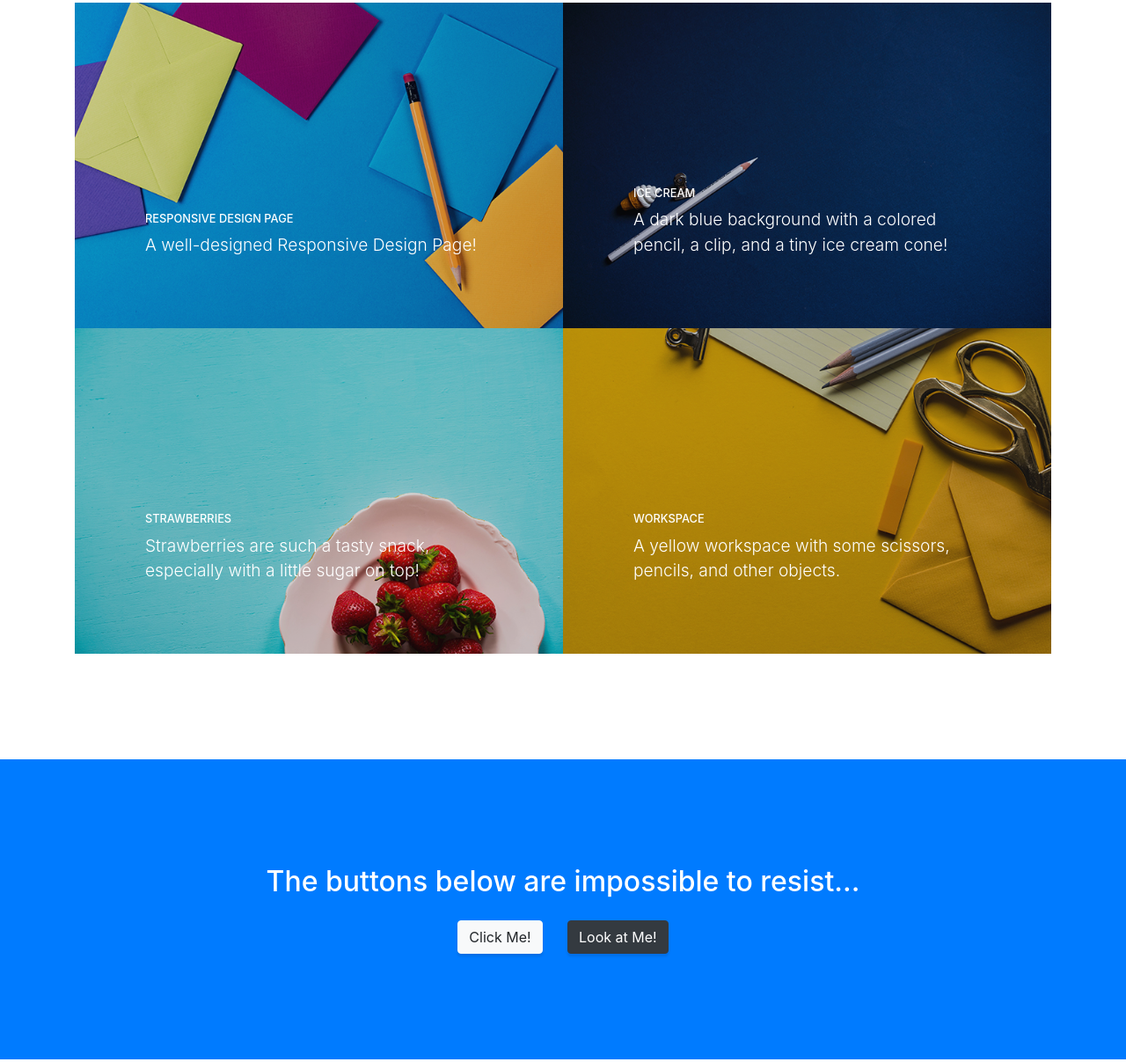
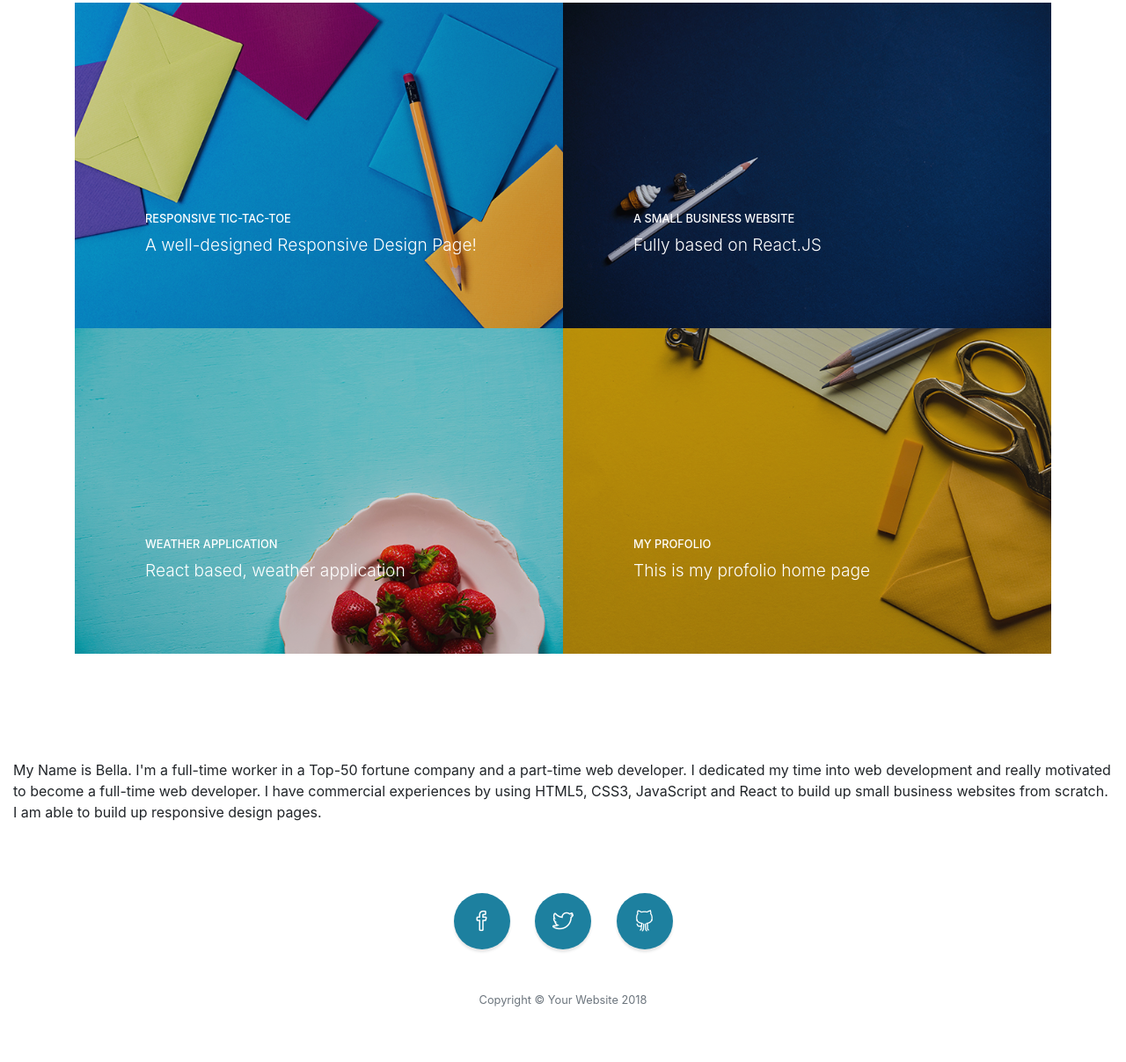
Before and after one commit to xhf394/xhf394.github.io, a website with bundled scripts: page index.html in a window 1280 px wide. Shown: the part 1042-2249 px from the top of the page at 88% size. Built offline with nearby package versions, Linux system fonts and the light colour scheme; grey boxes are pictures that could not be loaded.

Commit message:
update about not finished

```diff
--- a/index.html
+++ b/index.html
@@ -8,7 +8,7 @@
     <meta name="description" content="">
     <meta name="author" content="">
 
-    <title>Holly's Profolio</title>
+    <title>Bella's Profolio</title>
 
     <!-- Bootstrap Core CSS -->
     <link href="vendor/bootstrap/css/bootstrap.min.css" rel="stylesheet">
@@ -55,11 +55,11 @@
     <!-- Header -->
     <header class="masthead d-flex">
       <div class="container text-center my-auto">
-        <h1 class="mb-1">Xiaozhou Huangfu</h1>
+        <h1 class="mb-1">Bella Huangfu</h1>
         <h3 class="mb-5">
           <em>Personal Portfolio</em>
         </h3>
-        <a class="btn btn-primary btn-xl js-scroll-trigger" href="#">Find Out More</a>
+        <a class="btn btn-primary btn-xl js-scroll-trigger" href="#about">Find Out More</a>
       </div>
       <div class="overlay"></div>
     </header>
@@ -76,7 +76,7 @@
             <a class="portfolio-item" href="#">
               <span class="caption">
                 <span class="caption-content">
-                  <h2>Responsive Design Page</h2>
+                  <h2>Responsive Tic-Tac-Toe</h2>
                   <p class="mb-0">A well-designed Responsive Design Page!</p>
                 </span>
               </span>
@@ -87,8 +87,8 @@
             <a class="portfolio-item" href="https://xhf394.github.io/Responsive-Design-Page">
               <span class="caption">
                 <span class="caption-content">
-                  <h2>Ice Cream</h2>
-                  <p class="mb-0">A dark blue background with a colored pencil, a clip, and a tiny ice cream cone!</p>
+                  <h2>A Small Business Website</h2>
+                  <p class="mb-0">Fully based on React.JS</p>
                 </span>
               </span>
               <img class="img-fluid" src="img/portfolio-2.jpg" alt="">
@@ -98,8 +98,8 @@
             <a class="portfolio-item" href="#">
               <span class="caption">
                 <span class="caption-content">
-                  <h2>Strawberries</h2>
-                  <p class="mb-0">Strawberries are such a tasty snack, especially with a little sugar on top!</p>
+                  <h2>Weather Application</h2>
+                  <p class="mb-0">React based, weather application</p>
                 </span>
               </span>
               <img class="img-fluid" src="img/portfolio-3.jpg" alt="">
@@ -109,8 +109,8 @@
             <a class="portfolio-item" href="#">
               <span class="caption">
                 <span class="caption-content">
-                  <h2>Workspace</h2>
-                  <p class="mb-0">A yellow workspace with some scissors, pencils, and other objects.</p>
+                  <h2>My Profolio</h2>
+                  <p class="mb-0">This is my profolio home page</p>
                 </span>
               </span>
               <img class="img-fluid" src="img/portfolio-4.jpg" alt="">
@@ -120,23 +120,13 @@
       </div>
     </section>
 
-    <!-- Call to Action -->
-    <section class="content-section bg-primary text-white">
-      <div class="container text-center">
-        <h2 class="mb-4">The buttons below are impossible to resist...</h2>
-        <a href="#" class="btn btn-xl btn-light mr-4">Click Me!</a>
-        <a href="#" class="btn btn-xl btn-dark">Look at Me!</a>
-      </div>
-    </section>
+   <!-- About Me -->
+   <div class="col-lg-12 container" id="about">
 
-    <!-- Map -->
-    <section id="contact" class="map">
-      <iframe width="100%" height="100%" frameborder="0" scrolling="no" marginheight="0" marginwidth="0" src="https://maps.google.com/maps?f=q&amp;source=s_q&amp;hl=en&amp;geocode=&amp;q=Twitter,+Inc.,+Market+Street,+San+Francisco,+CA&amp;aq=0&amp;oq=twitter&amp;sll=28.659344,-81.187888&amp;sspn=0.128789,0.264187&amp;ie=UTF8&amp;hq=Twitter,+Inc.,+Market+Street,+San+Francisco,+CA&amp;t=m&amp;z=15&amp;iwloc=A&amp;output=embed"></iframe>
-      <br/>
-      <small>
-        <a href="https://maps.google.com/maps?f=q&amp;source=embed&amp;hl=en&amp;geocode=&amp;q=Twitter,+Inc.,+Market+Street,+San+Francisco,+CA&amp;aq=0&amp;oq=twitter&amp;sll=28.659344,-81.187888&amp;sspn=0.128789,0.264187&amp;ie=UTF8&amp;hq=Twitter,+Inc.,+Market+Street,+San+Francisco,+CA&amp;t=m&amp;z=15&amp;iwloc=A"></a>
-      </small>
-    </section>
+   	My Name is Bella. I'm a full-time worker in a Top-50 fortune company and a part-time web developer. I dedicated my time into web development and really motivated to become a full-time web developer. I have commercial experiences by using HTML5, CSS3, JavaScript and React to build up small business websites from scratch. I am able to build up responsive design pages.
+
+   </div>
+
 
     <!-- Footer -->
     <footer class="footer text-center">
```
